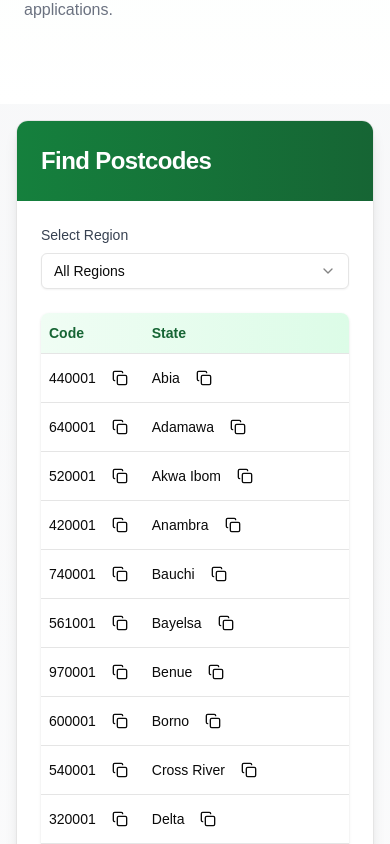
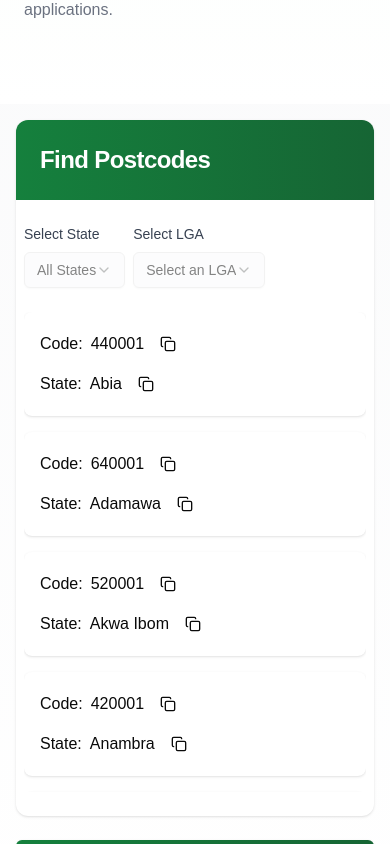
Before and after one commit to JCalmCrasher/nigeria-postcodes, a Next.js app: page / in a window 390 px wide. Shown: the part 1280-2124 px from the top of the page. Built offline with nearby package versions, Linux system fonts and the light colour scheme.

Commit message:
[coming-soon] search by lga

```diff
--- a/src/app/page.tsx
+++ b/src/app/page.tsx
@@ -60,33 +60,38 @@ export default function PostcodesPage() {
    <div className="container mx-auto p-4 max-w-4xl mb-10">
     <Card
      id="postcodes-table"
-     className="mb-6 shadow-lg hover:shadow-xl transition-shadow duration-300 animate-fade-in-up overflow-hidden scroll-mt-16"
+     className="md:border border-none mb-6 md:shadow-lg hover:shadow-xl transition-shadow duration-300 animate-fade-in-up overflow-hidden scroll-mt-16"
     >
      <CardHeader className="bg-gradient-to-r from-green-700 to-green-800 text-white">
       <CardTitle className="text-2xl font-bold">Find Postcodes</CardTitle>
      </CardHeader>
-     <CardContent className="p-6">
-      <div className="mb-6">
+     <CardContent className="px-2 py-6 md:px-6">
+      <div className="flex gap-2 mb-6">
+       <TooltipProvider>
+        <Tooltip>
+         <TooltipTrigger asChild>
+          <div>
            <label
             htmlFor="region-select"
             className="block text-sm font-medium text-gray-700 mb-2"
            >
-        Select Region
+            Select State
            </label>
            <Select
             value={selectedRegion || "all"}
             onValueChange={(value) =>
              setSelectedRegion(value === "all" ? null : value)
             }
+            disabled
            >
             <SelectTrigger
              id="region-select"
-         className="w-full md:w-[200px] bg-white"
+             className="w-full md:w-[200px] bg-gray-50 cursor-not-allowed"
             >
-         <SelectValue placeholder="Select a region" />
+             <SelectValue placeholder="Select a state" />
             </SelectTrigger>
             <SelectContent>
-         <SelectItem value="all">All Regions</SelectItem>
+             <SelectItem value="all">All States</SelectItem>
              {regions.map((region) => (
               <SelectItem key={region} value={region}>
                {region}
@@ -95,9 +100,50 @@ export default function PostcodesPage() {
             </SelectContent>
            </Select>
           </div>
-      <div className="overflow-x-auto bg-white rounded-lg shadow">
+         </TooltipTrigger>
+         <TooltipContent>
+          <p className="text-sm">Coming soon!</p>
+         </TooltipContent>
+        </Tooltip>
+       </TooltipProvider>
+
+       {/* LGA Select */}
+       <TooltipProvider>
+        <Tooltip>
+         <TooltipTrigger asChild>
+          <div>
+           <label
+            htmlFor="lga-select"
+            className="block text-sm font-medium text-gray-700 mb-2"
+           >
+            Select LGA
+           </label>
+           <Select disabled>
+            <SelectTrigger
+             id="lga-select"
+             className="w-full md:w-[200px] bg-gray-50 cursor-not-allowed"
+            >
+             <SelectValue placeholder="Select an LGA" />
+            </SelectTrigger>
+            <SelectContent>
+             <SelectItem value="all">All LGAs</SelectItem>
+            </SelectContent>
+           </Select>
+          </div>
+         </TooltipTrigger>
+         <TooltipContent>
+          <p className="text-sm">Coming soon!</p>
+         </TooltipContent>
+        </Tooltip>
+       </TooltipProvider>
+      </div>
+      <div className="hidden md:block">
+       <div
+        className="overflow-y-auto bg-white rounded-lg shadow"
+        style={{ maxHeight: "480px" }}
+       >
         <Table>
-        <TableHeader>
+         <TableHeader className="sticky top-0 bg-white z-10">
           <TableRow className="bg-gradient-to-r from-green-50 to-green-100">
            <TableHead className="font-bold text-green-800">Code</TableHead>
            <TableHead className="font-bold text-green-800">State</TableHead>
@@ -170,6 +216,81 @@ export default function PostcodesPage() {
          </TableBody>
         </Table>
        </div>
+      </div>
+
+      {/* Mobile Layout */}
+      <div className="md:hidden">
+       <div
+        className="space-y-4 overflow-y-auto"
+        style={{ maxHeight: "480px" }}
+       >
+        {postcodes.map((postcode, index) => (
+         <div
+          key={postcode.code}
+          className={`bg-white p-4 rounded-lg shadow animate-fade-in-up animation-delay-${
+           (index + 1) * 100
+          } hover:bg-gray-50`}
+         >
+          <div className="flex justify-between items-center mb-2">
+           <div className="flex items-center space-x-2">
+            <span className="font-medium">Code:</span>
+            <span>{postcode.code}</span>
+            <TooltipProvider>
+             <Tooltip>
+              <TooltipTrigger asChild>
+               <Button
+                variant="ghost"
+                size="icon"
+                className="h-8 w-8 p-0"
+                onClick={() => handleCopyCell(postcode.code)}
+               >
+                {copiedCell === postcode.code ? (
+                 <Check className="h-4 w-4" />
+                ) : (
+                 <Copy className="h-4 w-4" />
+                )}
+               </Button>
+              </TooltipTrigger>
+              <TooltipContent>
+               <p>{copiedCell === postcode.code ? "Copied!" : "Copy code"}</p>
+              </TooltipContent>
+             </Tooltip>
+            </TooltipProvider>
+           </div>
+          </div>
+          <div className="flex justify-between items-center">
+           <div className="flex items-center space-x-2">
+            <span className="font-medium">State:</span>
+            <span>{postcode.region}</span>
+            <TooltipProvider>
+             <Tooltip>
+              <TooltipTrigger asChild>
+               <Button
+                variant="ghost"
+                size="icon"
+                className="h-8 w-8 p-0"
+                onClick={() => handleCopyCell(postcode.region)}
+               >
+                {copiedCell === postcode.region ? (
+                 <Check className="h-4 w-4" />
+                ) : (
+                 <Copy className="h-4 w-4" />
+                )}
+               </Button>
+              </TooltipTrigger>
+              <TooltipContent>
+               <p>
+                {copiedCell === postcode.region ? "Copied!" : "Copy state"}
+               </p>
+              </TooltipContent>
+             </Tooltip>
+            </TooltipProvider>
+           </div>
+          </div>
+         </div>
+        ))}
+       </div>
+      </div>
      </CardContent>
     </Card>
 
```
Lines whose indentation alone changed are shown as unchanged.
